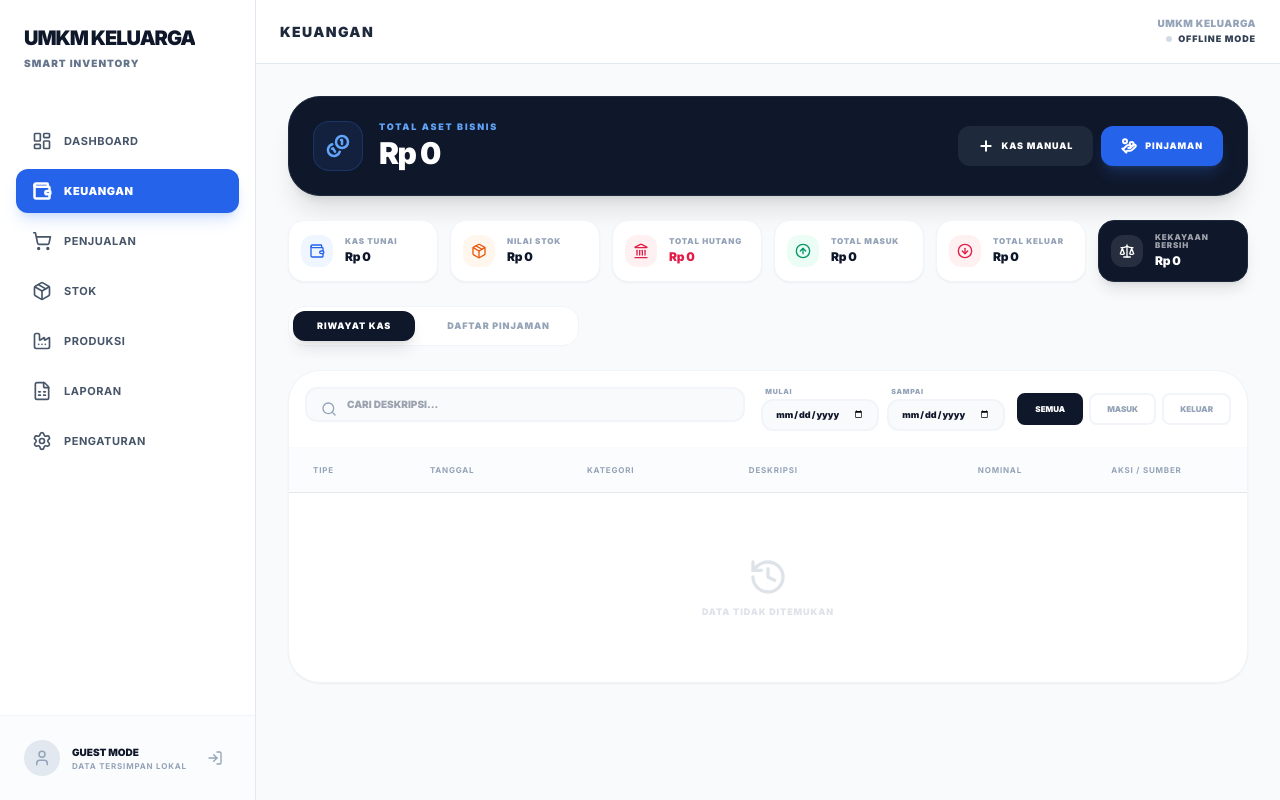
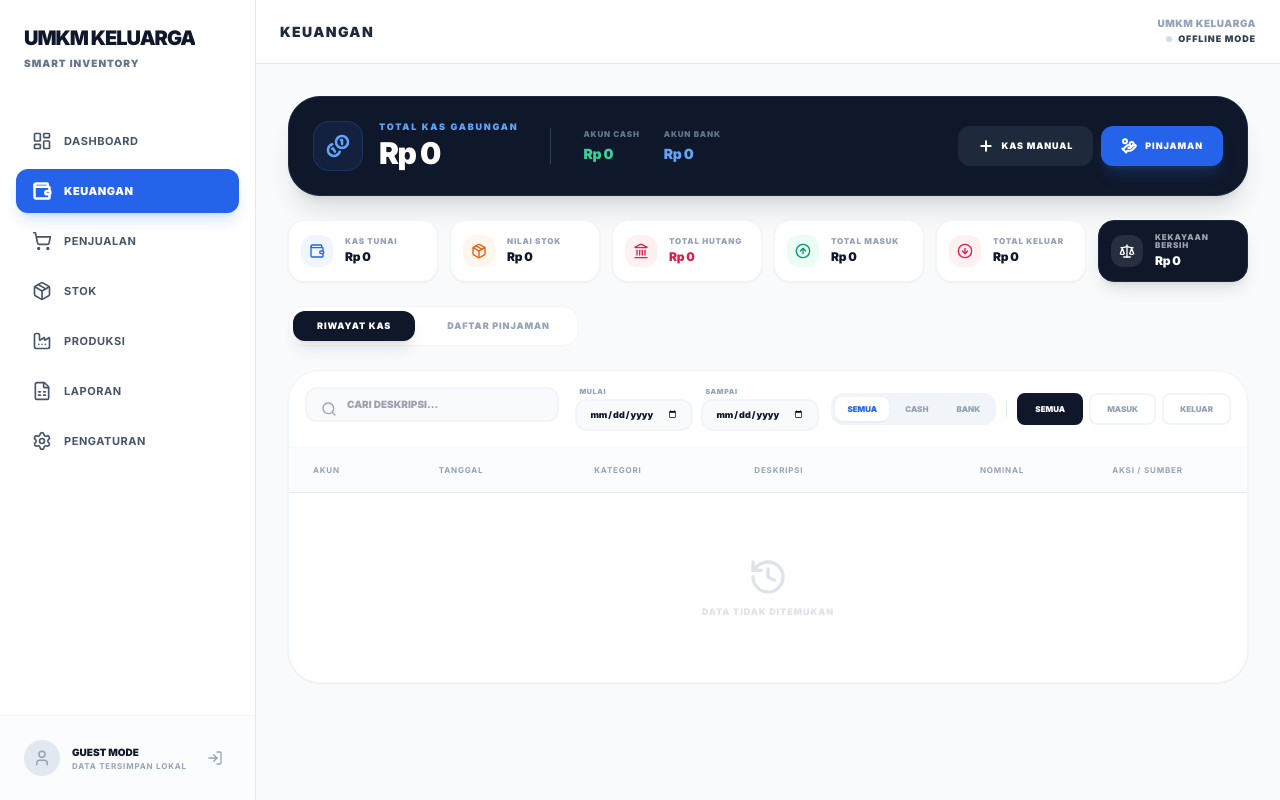
Before and after one commit to decotioprasetya/cash-storage_umkm, a React (Vite) app: page / in a window 1280 px wide. Both pictures are taken after a click on the button "KEUANGAN". Built offline with nearby package versions, Linux system fonts and the light colour scheme.

Commit message:
Update Transactions.tsx

```diff
--- a/pages/Transactions.tsx
+++ b/pages/Transactions.tsx
@@ -1,13 +1,14 @@
 
 import React, { useState, useMemo } from 'react';
 import { useApp } from '../store';
-import { Wallet, Search, ArrowUpCircle, ArrowDownCircle, Plus, Filter, Trash2, Coins, Package, XCircle, ChevronRight, Edit3, Calendar, HandCoins, Landmark, AlertCircle, Info, History, TrendingUp, Scale, Lock } from 'lucide-react';
+import { Wallet, Search, ArrowUpCircle, ArrowDownCircle, Plus, Filter, Trash2, Coins, Package, XCircle, ChevronRight, Edit3, Calendar, HandCoins, Landmark, AlertCircle, Info, History, TrendingUp, Scale, Lock, Landmark as BankIcon } from 'lucide-react';
 import { TransactionType, TransactionCategory, Transaction } from '../types';
 
 const Transactions: React.FC = () => {
   const { state, addManualTransaction, updateTransaction, deleteTransaction, addLoan, repayLoan, deleteLoan } = useApp();
   const [activeTab, setActiveTab] = useState<'HISTORY' | 'LOANS'>('HISTORY');
   const [filter, setFilter] = useState<TransactionType | 'ALL'>('ALL');
+  const [accountFilter, setAccountFilter] = useState<'ALL' | 'CASH' | 'BANK'>('ALL');
   const [search, setSearch] = useState('');
   const [startDateStr, setStartDateStr] = useState('');
   const [endDateStr, setEndDateStr] = useState('');
@@ -23,6 +24,7 @@ const Transactions: React.FC = () => {
     category: '',
     amount: '' as string | number,
     description: '',
+    paymentMethod: 'CASH' as 'CASH' | 'BANK',
     manualDate: ''
   });
 
@@ -31,6 +33,7 @@ const Transactions: React.FC = () => {
     category: '',
     description: '',
     amount: '' as string | number,
+    paymentMethod: 'CASH' as 'CASH' | 'BANK',
     manualDate: ''
   });
 
@@ -39,6 +42,7 @@ const Transactions: React.FC = () => {
     source: '',
     initialAmount: '' as string | number,
     note: '',
+    paymentMethod: 'CASH' as 'CASH' | 'BANK',
     manualDate: ''
   });
 
@@ -46,6 +50,7 @@ const Transactions: React.FC = () => {
   const [repayForm, setRepayForm] = useState({
     principal: '' as string | number,
     interest: '' as string | number,
+    paymentMethod: 'CASH' as 'CASH' | 'BANK',
     manualDate: ''
   });
 
@@ -99,6 +104,13 @@ const Transactions: React.FC = () => {
     .reduce((sum, t) => sum + t.amount, 0);
 
   const totalCash = totalIncome - totalExpense;
+  const cashOnly = state.transactions
+    .filter(t => t.paymentMethod === 'CASH' || !t.paymentMethod) // legacy support
+    .reduce((sum, t) => t.type === TransactionType.CASH_IN ? sum + t.amount : sum - t.amount, 0);
+  const bankOnly = state.transactions
+    .filter(t => t.paymentMethod === 'BANK')
+    .reduce((sum, t) => t.type === TransactionType.CASH_IN ? sum + t.amount : sum - t.amount, 0);
+
   const totalDebt = state.loans.reduce((sum, l) => sum + l.remainingAmount, 0);
   const totalInventoryValue = state.batches.reduce((sum, b) => sum + (b.currentQuantity * b.buyPrice), 0);
   const netWealth = (totalCash + totalInventoryValue) - totalDebt;
@@ -110,14 +122,15 @@ const Transactions: React.FC = () => {
 
     return state.transactions.filter(t => {
       if (filter !== 'ALL' && t.type !== filter) return false;
+      if (accountFilter !== 'ALL' && (t.paymentMethod || 'CASH') !== accountFilter) return false;
       if (search && !t.description.toLowerCase().includes(search.toLowerCase())) return false;
       const txDate = new Date(t.createdAt);
       const txMid = new Date(txDate.getFullYear(), txDate.getMonth(), txDate.getDate()).getTime();
       if (startTs && txMid < startTs) return false;
       if (endTs && txMid > endTs) return false;
       return true;
-    }).sort((a, b) => b.createdAt - a.createdAt); // PENTING: Urutan terbaru berdasarkan waktu masuk
-  }, [state.transactions, filter, search, startDateStr, endDateStr]);
+    }).sort((a, b) => b.createdAt - a.createdAt);
+  }, [state.transactions, filter, accountFilter, search, startDateStr, endDateStr]);
 
   const handleManualSubmit = (e: React.FormEvent) => {
     e.preventDefault();
@@ -128,10 +141,11 @@ const Transactions: React.FC = () => {
         type: manualForm.type,
         category: manualForm.category as TransactionCategory,
         amount,
-        description: manualForm.description
+        description: manualForm.description,
+        paymentMethod: manualForm.paymentMethod
       }, customTimestamp);
       setShowManualModal(false);
-      setManualForm({ type: TransactionType.CASH_OUT, category: '', amount: '', description: '', manualDate: '' });
+      setManualForm({ type: TransactionType.CASH_OUT, category: '', amount: '', description: '', paymentMethod: 'CASH', manualDate: '' });
     }
   };
 
@@ -144,6 +158,7 @@ const Transactions: React.FC = () => {
         category: editForm.category as TransactionCategory,
         description: editForm.description,
         amount,
+        paymentMethod: editForm.paymentMethod,
         createdAt: customTimestamp
       });
       setShowEditModal(null);
@@ -155,9 +170,9 @@ const Transactions: React.FC = () => {
     const amount = Number(loanForm.initialAmount);
     if (amount > 0 && loanForm.source) {
       const customTimestamp = loanForm.manualDate ? new Date(loanForm.manualDate).getTime() : undefined;
-      addLoan({ source: loanForm.source, initialAmount: amount, note: loanForm.note }, customTimestamp);
+      addLoan({ source: loanForm.source, initialAmount: amount, note: loanForm.note }, customTimestamp, loanForm.paymentMethod);
       setShowLoanModal(false);
-      setLoanForm({ source: '', initialAmount: '', note: '', manualDate: '' });
+      setLoanForm({ source: '', initialAmount: '', note: '', paymentMethod: 'CASH', manualDate: '' });
     }
   };
 
@@ -171,9 +186,9 @@ const Transactions: React.FC = () => {
         return;
       }
       const customTimestamp = repayForm.manualDate ? new Date(repayForm.manualDate).getTime() : undefined;
-      repayLoan(showRepayModal, principal, interest, customTimestamp);
+      repayLoan(showRepayModal, principal, interest, customTimestamp, repayForm.paymentMethod);
       setShowRepayModal(null);
-      setRepayForm({ principal: '', interest: '', manualDate: '' });
+      setRepayForm({ principal: '', interest: '', paymentMethod: 'CASH', manualDate: '' });
     }
   };
 
@@ -182,13 +197,26 @@ const Transactions: React.FC = () => {
 
       {/* Header Stat Board */}
       <div className="bg-slate-900 text-white p-4 lg:p-6 rounded-[1.5rem] lg:rounded-[2rem] shadow-xl flex flex-col md:flex-row items-center justify-between gap-4 border border-slate-800">
-        <div className="flex items-center gap-4">
-          <div className="p-3 bg-blue-500/10 rounded-2xl border border-blue-500/20 text-blue-400">
-            <Coins size={24} strokeWidth={2.5} />
+        <div className="flex flex-col md:flex-row items-center gap-4 lg:gap-8">
+          <div className="flex items-center gap-4">
+            <div className="p-3 bg-blue-500/10 rounded-2xl border border-blue-500/20 text-blue-400">
+              <Coins size={24} strokeWidth={2.5} />
+            </div>
+            <div>
+              <p className="text-blue-300 text-[9px] font-black uppercase tracking-[0.2em] leading-none mb-1 text-blue-400">Total Kas Gabungan</p>
+              <h2 className="text-2xl lg:text-3xl font-black tracking-tighter leading-none">{formatIDR(totalCash)}</h2>
+            </div>
           </div>
-          <div>
-            <p className="text-blue-300 text-[9px] font-black uppercase tracking-[0.2em] leading-none mb-1 text-blue-400">Total Aset Bisnis</p>
-            <h2 className="text-2xl lg:text-3xl font-black tracking-tighter leading-none">{formatIDR(totalAsset)}</h2>
+
+          <div className="hidden md:flex gap-6 border-l border-slate-700 pl-8">
+            <div>
+              <p className="text-slate-500 text-[8px] font-black uppercase tracking-widest mb-1">Akun Cash</p>
+              <p className="text-sm font-black text-emerald-400 tracking-tight">{formatIDR(cashOnly)}</p>
+            </div>
+            <div>
+              <p className="text-slate-500 text-[8px] font-black uppercase tracking-widest mb-1">Akun Bank</p>
+              <p className="text-sm font-black text-blue-400 tracking-tight">{formatIDR(bankOnly)}</p>
+            </div>
           </div>
         </div>
 
@@ -327,6 +355,24 @@ const Transactions: React.FC = () => {
                  </div>
 
                  <div className="flex items-center gap-1.5 overflow-x-auto no-scrollbar pt-3 xl:pt-0">
+                    <div className="flex items-center gap-1 p-1 bg-slate-100 dark:bg-slate-800 rounded-xl">
+                      {[
+                        { id: 'ALL', label: 'SEMUA' },
+                        { id: 'CASH', label: 'CASH' },
+                        { id: 'BANK', label: 'BANK' }
+                      ].map(btn => (
+                        <button
+                          key={btn.id}
+                          onClick={() => setAccountFilter(btn.id as any)}
+                          className={`px-3 py-1.5 rounded-lg text-[8px] font-black uppercase transition-all ${accountFilter === btn.id ? 'bg-white dark:bg-slate-700 text-blue-600 shadow-sm' : 'text-slate-400'}`}
+                        >
+                          {btn.label}
+                        </button>
+                      ))}
+                    </div>
+
+                    <div className="h-4 w-[1px] bg-slate-200 dark:bg-slate-700 mx-1"></div>
+
                     {[
                       { id: 'ALL', label: 'SEMUA' },
                       { id: TransactionType.CASH_IN, label: 'MASUK' },
@@ -352,7 +398,7 @@ const Transactions: React.FC = () => {
               <table className="w-full text-left min-w-[800px]">
                 <thead>
                   <tr className="bg-slate-50/50 dark:bg-slate-800/50 text-slate-400 text-[8px] uppercase font-black tracking-widest border-b dark:border-slate-800">
-                    <th className="px-6 py-4">Tipe</th>
+                    <th className="px-6 py-4">Akun</th>
                     <th className="px-6 py-4">Tanggal</th>
                     <th className="px-6 py-4">Kategori</th>
                     <th className="px-6 py-4">Deskripsi</th>
@@ -366,8 +412,13 @@ const Transactions: React.FC = () => {
                     return (
                       <tr key={t.id} className="hover:bg-slate-50/30 dark:hover:bg-slate-800/30 transition-colors group">
                         <td className="px-6 py-4">
-                          <div className={`p-1.5 w-fit rounded-lg ${t.type === TransactionType.CASH_IN ? 'bg-emerald-100 text-emerald-600' : 'bg-rose-100 text-rose-600'}`}>
-                            {t.type === TransactionType.CASH_IN ? <ArrowUpCircle size={14} /> : <ArrowDownCircle size={14} />}
+                          <div className={`flex items-center gap-2 px-2 py-1 rounded-lg w-fit ${
+                            (t.paymentMethod || 'CASH') === 'CASH'
+                            ? 'bg-emerald-50 text-emerald-600 border border-emerald-100'
+                            : 'bg-blue-50 text-blue-600 border border-blue-100'
+                          }`}>
+                            {(t.paymentMethod || 'CASH') === 'CASH' ? <Wallet size={12} /> : <BankIcon size={12} />}
+                            <span className="text-[8px] font-black uppercase tracking-widest">{t.paymentMethod || 'CASH'}</span>
                           </div>
                         </td>
                         <td className="px-6 py-4">
@@ -398,7 +449,6 @@ const Transactions: React.FC = () => {
                                 <span className="bg-slate-900 dark:bg-slate-800 text-white dark:text-slate-300 px-2 py-1 rounded-md text-[7px] font-black uppercase tracking-widest border border-slate-700 flex items-center gap-1 shadow-sm">
                                   <Lock size={8} /> {source}
                                 </span>
-                                <span className="text-[6px] text-slate-400 font-bold uppercase tracking-tighter">Hapus di Modul</span>
                              </div>
                           ) : (
                             <div className="flex items-center justify-center gap-1">
@@ -408,6 +458,7 @@ const Transactions: React.FC = () => {
                                     category: t.category,
                                     description: t.description,
                                     amount: t.amount,
+                                    paymentMethod: t.paymentMethod || 'CASH',
                                     manualDate: new Date(t.createdAt).toISOString().split('T')[0]
                                   });
                                   setShowEditModal(t);
@@ -468,7 +519,7 @@ const Transactions: React.FC = () => {
                   <div className="flex gap-2">
                     <button
                       onClick={() => {
-                        setRepayForm({ principal: '', interest: '', manualDate: '' });
+                        setRepayForm({ principal: '', interest: '', paymentMethod: 'CASH', manualDate: '' });
                         setShowRepayModal(loan.id);
                       }}
                       disabled={loan.remainingAmount <= 0}
@@ -505,6 +556,10 @@ const Transactions: React.FC = () => {
                 <button type="button" onClick={() => setManualForm({...manualForm, type: TransactionType.CASH_IN})} className={`py-2 rounded-xl border-2 font-black text-[9px] uppercase transition-all ${manualForm.type === TransactionType.CASH_IN ? 'bg-emerald-50 border-emerald-500 text-emerald-700 dark:bg-emerald-500/10 dark:text-emerald-400' : 'border-slate-100 dark:border-slate-800 text-slate-400'}`}>Masuk</button>
                 <button type="button" onClick={() => setManualForm({...manualForm, type: TransactionType.CASH_OUT})} className={`py-2 rounded-xl border-2 font-black text-[9px] uppercase transition-all ${manualForm.type === TransactionType.CASH_OUT ? 'bg-rose-50 border-rose-500 text-rose-700 dark:bg-rose-500/10 dark:text-rose-400' : 'border-slate-100 dark:border-slate-800 text-slate-400'}`}>Keluar</button>
               </div>
+              <div className="grid grid-cols-2 gap-2">
+                <button type="button" onClick={() => setManualForm({...manualForm, paymentMethod: 'CASH'})} className={`py-2 rounded-xl border-2 font-black text-[9px] uppercase transition-all flex items-center justify-center gap-2 ${manualForm.paymentMethod === 'CASH' ? 'bg-emerald-50 border-emerald-500 text-emerald-700 dark:bg-emerald-500/10' : 'border-slate-100 dark:border-slate-800 text-slate-400'}`}><Wallet size={12}/> Tunai/Cash</button>
+                <button type="button" onClick={() => setManualForm({...manualForm, paymentMethod: 'BANK'})} className={`py-2 rounded-xl border-2 font-black text-[9px] uppercase transition-all flex items-center justify-center gap-2 ${manualForm.paymentMethod === 'BANK' ? 'bg-blue-50 border-blue-500 text-blue-700 dark:bg-blue-500/10' : 'border-slate-100 dark:border-slate-800 text-slate-400'}`}><BankIcon size={12}/> Bank/Transfer</button>
+              </div>
               <div className="space-y-1">
                 <label className="text-[8px] font-black text-slate-500 uppercase">Kategori</label>
                 <input required type="text" className="w-full px-4 py-2.5 bg-slate-50 dark:bg-slate-800 border-2 border-slate-100 dark:border-slate-800 rounded-xl text-[10px] font-black uppercase transition-all" value={manualForm.category} onChange={(e) => setManualForm({...manualForm, category: e.target.value.toUpperCase()})} />
@@ -539,6 +594,10 @@ const Transactions: React.FC = () => {
               <button onClick={() => setShowEditModal(null)} className="p-2 hover:bg-slate-100 dark:hover:bg-slate-700 rounded-xl transition-all"><Plus className="rotate-45" size={20} /></button>
             </div>
             <form onSubmit={handleEditSubmit} className="p-6 space-y-4">
+              <div className="grid grid-cols-2 gap-2">
+                <button type="button" onClick={() => setEditForm({...editForm, paymentMethod: 'CASH'})} className={`py-2 rounded-xl border-2 font-black text-[9px] uppercase transition-all flex items-center justify-center gap-2 ${editForm.paymentMethod === 'CASH' ? 'bg-emerald-50 border-emerald-500 text-emerald-700' : 'border-slate-100 text-slate-400'}`}><Wallet size={12}/> Cash</button>
+                <button type="button" onClick={() => setEditForm({...editForm, paymentMethod: 'BANK'})} className={`py-2 rounded-xl border-2 font-black text-[9px] uppercase transition-all flex items-center justify-center gap-2 ${editForm.paymentMethod === 'BANK' ? 'bg-blue-50 border-blue-500 text-blue-700' : 'border-slate-100 text-slate-400'}`}><BankIcon size={12}/> Bank</button>
+              </div>
               <div className="space-y-1">
                 <label className="text-[8px] font-black text-slate-500 uppercase">Kategori</label>
                 <input required type="text" className="w-full px-4 py-2.5 bg-slate-50 dark:bg-slate-800 border-2 border-slate-100 dark:border-slate-800 rounded-xl text-[10px] font-black uppercase transition-all" value={editForm.category} onChange={(e) => setEditForm({...editForm, category: e.target.value.toUpperCase()})} />
@@ -573,6 +632,10 @@ const Transactions: React.FC = () => {
               <button onClick={() => setShowLoanModal(false)} className="p-2 hover:bg-slate-200 dark:hover:bg-slate-700 rounded-xl transition-all text-slate-400"><Plus className="rotate-45" size={20} /></button>
             </div>
             <form onSubmit={handleLoanSubmit} className="p-6 space-y-4">
+              <div className="grid grid-cols-2 gap-2">
+                <button type="button" onClick={() => setLoanForm({...loanForm, paymentMethod: 'CASH'})} className={`py-2 rounded-xl border-2 font-black text-[9px] uppercase transition-all ${loanForm.paymentMethod === 'CASH' ? 'bg-emerald-50 border-emerald-500 text-emerald-700' : 'border-slate-100 text-slate-400'}`}>Masuk Ke Cash</button>
+                <button type="button" onClick={() => setLoanForm({...loanForm, paymentMethod: 'BANK'})} className={`py-2 rounded-xl border-2 font-black text-[9px] uppercase transition-all ${loanForm.paymentMethod === 'BANK' ? 'bg-blue-50 border-blue-500 text-blue-700' : 'border-slate-100 text-slate-400'}`}>Masuk Ke Bank</button>
+              </div>
               <div className="space-y-1">
                 <label className="text-[8px] font-black uppercase tracking-widest ml-1">Sumber Pinjaman</label>
                 <input required type="text" placeholder="MISAL: BANK MANDIRI, KOLEGA..." className="w-full px-4 py-2.5 bg-slate-50 dark:bg-slate-800 border-2 border-slate-100 dark:border-slate-800 rounded-xl text-[10px] font-black uppercase transition-all" value={loanForm.source} onChange={(e) => setLoanForm({...loanForm, source: e.target.value.toUpperCase()})} />
@@ -584,12 +647,6 @@ const Transactions: React.FC = () => {
               <div className="space-y-1">
                 <label className="text-[8px] font-black uppercase tracking-widest ml-1">Catatan</label>
                 <input type="text" placeholder="..." className="w-full px-4 py-2.5 bg-slate-50 dark:bg-slate-800 border-2 border-slate-100 dark:border-slate-800 rounded-xl text-[10px] font-black uppercase transition-all" value={loanForm.note} onChange={(e) => setLoanForm({...loanForm, note: e.target.value.toUpperCase()})} />
-              </div>
-              <div className="p-3 bg-blue-50 dark:bg-blue-900/20 rounded-xl border border-blue-100 dark:border-blue-800 flex gap-3">
-                <Info size={14} className="text-blue-600 shrink-0 mt-0.5" />
-                <p className="text-[7px] font-bold uppercase leading-tight tracking-wider">
-                  Uang pinjaman akan menambah Kas dan Liabilitas. Transaksi ini tidak akan memengaruhi Laba Rugi usaha secara langsung (Hanya Bunga).
-                </p>
               </div>
               <div className="flex gap-2 pt-2">
                 <button type="button" onClick={() => setShowLoanModal(false)} className="flex-1 py-3 text-slate-400 font-black uppercase text-[9px]">Batal</button>
@@ -609,24 +666,17 @@ const Transactions: React.FC = () => {
               <button onClick={() => setShowRepayModal(null)} className="p-2 hover:bg-slate-200 rounded-xl transition-all text-slate-400"><Plus className="rotate-45" size={20} /></button>
             </div>
             <form onSubmit={handleRepaySubmit} className="p-6 space-y-4">
+              <div className="grid grid-cols-2 gap-2">
+                <button type="button" onClick={() => setRepayForm({...repayForm, paymentMethod: 'CASH'})} className={`py-2 rounded-xl border-2 font-black text-[9px] uppercase transition-all ${repayForm.paymentMethod === 'CASH' ? 'bg-emerald-50 border-emerald-500 text-emerald-700' : 'border-slate-100 text-slate-400'}`}>Potong Cash</button>
+                <button type="button" onClick={() => setRepayForm({...repayForm, paymentMethod: 'BANK'})} className={`py-2 rounded-xl border-2 font-black text-[9px] uppercase transition-all ${repayForm.paymentMethod === 'BANK' ? 'bg-blue-50 border-blue-500 text-blue-700' : 'border-slate-100 text-slate-400'}`}>Potong Bank</button>
+              </div>
               <div className="space-y-1">
-                <label className="text-[8px] font-black uppercase tracking-widest ml-1">Bayar Pokok (Mengurangi Hutang)</label>
+                <label className="text-[8px] font-black uppercase tracking-widest ml-1">Bayar Pokok</label>
                 <input required type="text" inputMode="decimal" placeholder="0" className="w-full px-4 py-2.5 bg-slate-50 dark:bg-slate-800 border-2 border-slate-100 dark:border-slate-800 rounded-xl text-[10px] font-black transition-all" value={repayForm.principal} onChange={(e) => setRepayForm({...repayForm, principal: sanitizeNumeric(e.target.value)})} />
               </div>
               <div className="space-y-1">
-                <label className="text-[8px] font-black text-rose-600 uppercase tracking-widest ml-1">Bunga (Beban Operasional)</label>
+                <label className="text-[8px] font-black text-rose-600 uppercase tracking-widest ml-1">Bunga</label>
                 <input required type="text" inputMode="decimal" placeholder="0" className="w-full px-4 py-2.5 bg-rose-50/50 dark:bg-rose-500/10 border-2 border-rose-100 dark:border-rose-500/20 rounded-xl text-[10px] font-black transition-all" value={repayForm.interest} onChange={(e) => setRepayForm({...repayForm, interest: sanitizeNumeric(e.target.value)})} />
-              </div>
-              <div className="p-3 bg-orange-50 dark:bg-orange-900/20 rounded-xl border border-orange-100 dark:border-orange-800 space-y-2">
-                 <div className="flex gap-3">
-                  <AlertCircle size={14} className="text-orange-600 shrink-0 mt-0.5" />
-                  <p className="text-[7px] font-bold uppercase leading-tight tracking-wider">
-                    Pokok tidak mengurangi laba. Hanya bunga yang dicatat sebagai beban operasional di laporan laba rugi.
-                  </p>
-                 </div>
-                 <div className="pt-2 border-t border-orange-200 dark:border-orange-800 text-center">
-                   <p className="text-[8px] font-black uppercase tracking-widest">Total Kas Keluar: <span className="text-rose-600">{formatIDR(Number(repayForm.principal) + Number(repayForm.interest))}</span></p>
-                 </div>
               </div>
               <div className="flex gap-2 pt-2">
                 <button type="button" onClick={() => setShowRepayModal(null)} className="flex-1 py-3 text-slate-400 font-black uppercase text-[9px]">Batal</button>
```
